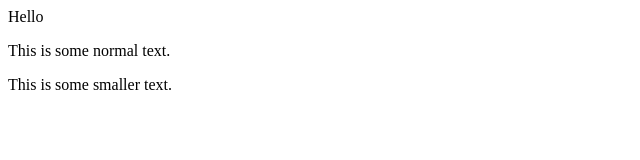
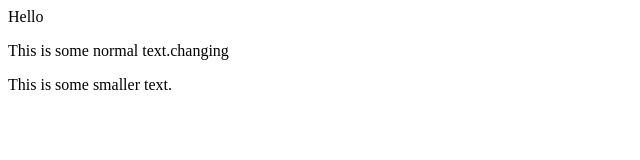
Before and after one commit to anithakohli/git-demo, a plain HTML site: page index.html in a window 1280 px wide. Shown: the full height of the page, 0-640 px from the left. Drawn offline with Linux system fonts and the light colour scheme.

Commit message:
updating index

```diff
--- a/index.html
+++ b/index.html
@@ -4,7 +4,7 @@ Hello
 </head>
 <body>
 
-<p>This is some normal text.</p>
+<p>This is some normal text.changing</p>
 <p><span class="small">This is some smaller text.</span></p>
 
 </body>
```
